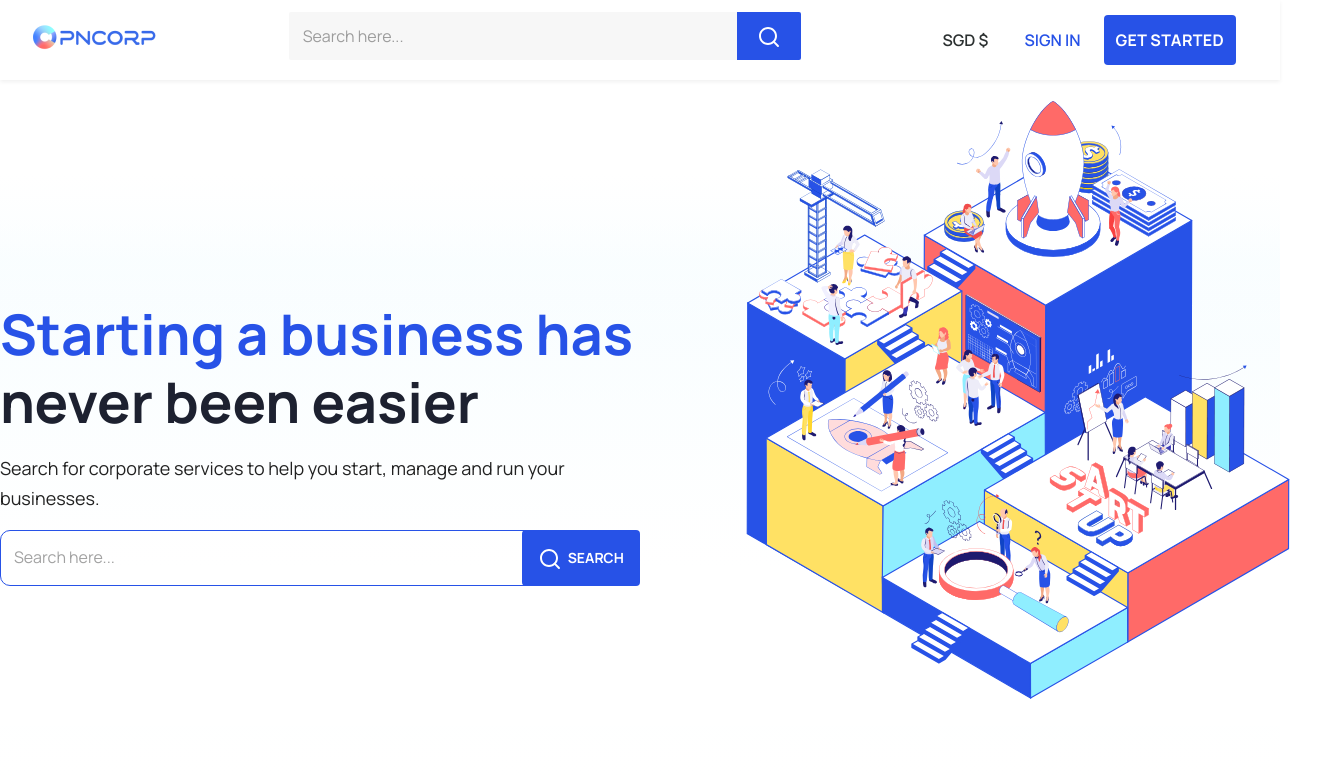
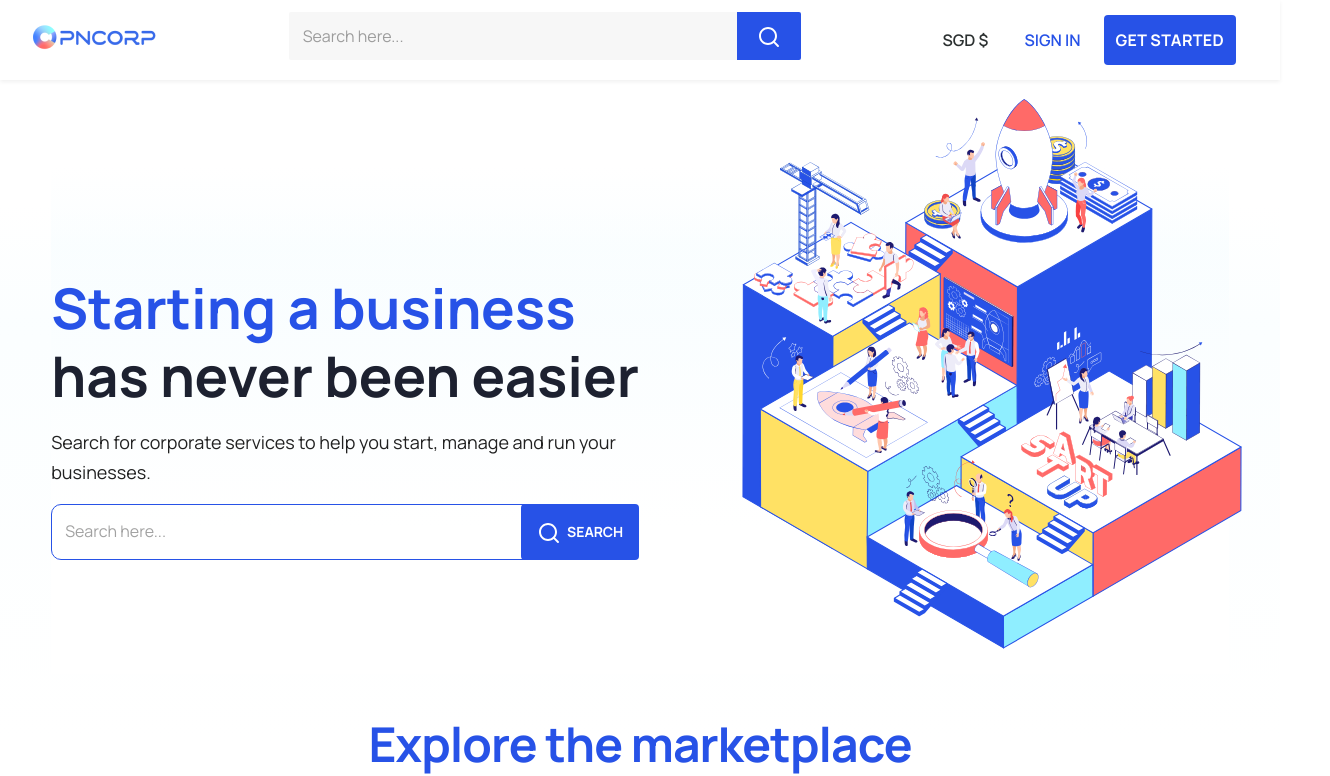
Before and after one commit to bryansumague/opncorp, a React (Create React App) app: page / in a window 1280 px wide. Shown: the top 776 px of the page, 1330 px wide, since content can reach past the window. Built offline with nearby package versions, Linux system fonts and the light colour scheme.

Commit message:
Change width layout that work on desktop view below maxWidth screen width

```diff
--- a/src/App.tsx
+++ b/src/App.tsx
@@ -47,7 +47,7 @@ const WrapperMain = styled('div')(({ theme }) => ({
 	},
 	[theme.breakpoints.up('md')]: {
 		display: 'block',
-		width: '100%',
+		width: '92%',
 		maxWidth: '1280px',
 		margin: '0 auto',
 	},
```
